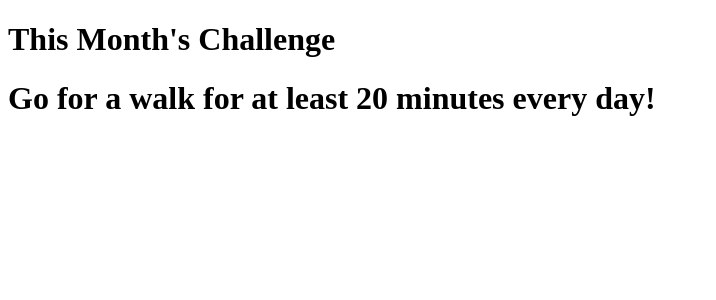
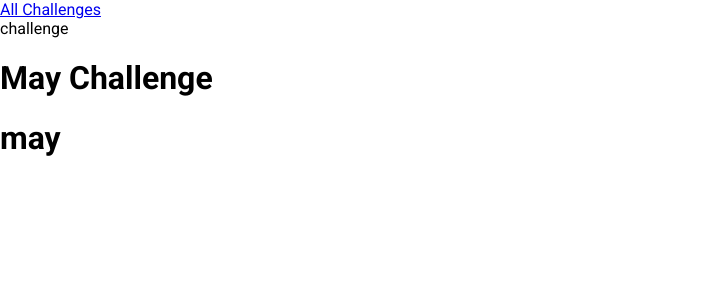
Before and after one commit to Airknstone/djangoQuick, a Django app: page /challenges/may in a window 1280 px wide. Shown: the top 300 px of the page, without its empty margins (0-716 px from the left). Run offline with Django 5.2, Linux system fonts and the light colour scheme.

Commit message:
Templates and Project Configuration end of project

```diff
--- /dev/null
+++ b/monthly_challenges/challenges/static/challenges/challenges.css
@@ -0,0 +1,3 @@
+ul{
+    list-style: none;
+}
--- a/monthly_challenges/challenges/templates/challenges/challenge.html
+++ b/monthly_challenges/challenges/templates/challenges/challenge.html
@@ -1,12 +1,16 @@
-<!DOCTYPE html>
-<html lang="en">
-  <head>
-    <meta charset="UTF-8" />
-    <meta name="viewport" content="width=device-width, initial-scale=1.0" />
-    <title>Monthly Challenge</title>
-  </head>
-  <body>
-    <h1>This Month's Challenge</h1>
-    <h1>Go for a walk for at least 20 minutes every day!</h1>
-  </body>
-</html>
+{% extends 'base.html' %}
+
+{% block page_title %}
+  {{ month_name|title }} Challenge
+{% endblock %}
+
+{% block content %}
+  {% include 'challenges/includes/header.html' with active_page='challenge' %}
+
+  <h1>{{ month_name|title }} Challenge</h1>
+  {% if text is not None %}
+    <h1>{{ text }}</h1>
+  {% else %}
+    <p>There is no month for this month</p>
+  {% endif %}
+{% endblock %}
--- /dev/null
+++ b/monthly_challenges/challenges/templates/challenges/includes/header.html
@@ -0,0 +1,7 @@
+<header>
+    <nav>
+        <a href="{% url "index" %}">All Challenges</a>
+    </nav>
+</header>
+
+{{ active_page }}
--- a/monthly_challenges/challenges/urls.py
+++ b/monthly_challenges/challenges/urls.py
@@ -6,7 +6,7 @@ from . import views
 urlpatterns = [
     # path("january", views.janurary),
     # path("february", views.february), int before str
-    path("", views.index), #triggers /challenges
+    path("", views.index, name="index"), #triggers /challenges
     path("<int:month>", views.monthly_challenge_by_number),
     path("<str:month>", views.monthly_challenge, name="month-challenge"),
 ]
--- a/monthly_challenges/challenges/views.py
+++ b/monthly_challenges/challenges/views.py
@@ -1,7 +1,6 @@
 from django.shortcuts import render
-from django.http import HttpResponse, HttpResponseNotFound, HttpResponseRedirect
+from django.http import Http404, HttpResponseNotFound, HttpResponseRedirect
 from django.urls import reverse
-
 from django.template.loader import render_to_string
 
 # Create your views here.
@@ -25,21 +24,14 @@ monthly_challenges = {
     "september": "september",
     "october": "october",
     "november": "november",
-    "december": "december",
+    "december": None,
 }
 
 
 def index(request):
-    list_items = ""
     months = list(monthly_challenges.keys())
-    for month in months:
-        capitalize_month = month.capitalize()
-        month_path = reverse("month-challenge", args=[month])
-        list_items += f'<li><a href="{month_path}">{capitalize_month}</a></li>'
 
-    response_data = f"<ul>{list_items}</ul>"
-
-    return HttpResponse(response_data)
+    return render(request, "challenges/index.html", {"months": months})
 
 
 def monthly_challenge_by_number(request, month):
@@ -60,7 +52,11 @@ def monthly_challenge_by_number(request, month):
 def monthly_challenge(request, month):
     try:
         challenge_text = monthly_challenges[month]
-        response_data = render_to_string("challenges/challenge.html")
-        return HttpResponse(response_data)
-    except:
-        return HttpResponseNotFound("<h1>404</h1>")
+        return render(
+            request,
+            "challenges/challenge.html",
+            {"text": challenge_text, "month_name": month},
+        )
+
+    except:  # pylint: disable=bare-except
+        raise Http404()
--- a/monthly_challenges/monthly_challenges/settings.py
+++ b/monthly_challenges/monthly_challenges/settings.py
@@ -57,6 +57,7 @@ TEMPLATES = [
         'BACKEND': 'django.template.backends.django.DjangoTemplates',
         'DIRS': [
             # BASE_DIR/"challenges" / "templates"
+            BASE_DIR/ "templates"
             ],
         'APP_DIRS': True,
         'OPTIONS': {
@@ -120,6 +121,10 @@ USE_TZ = True
 
 STATIC_URL = 'static/'
 
+STATICFILES_DIRS =[
+    BASE_DIR / "static"
+]
+
 # Default primary key field type
 # https://docs.djangoproject.com/en/5.0/ref/settings/#default-auto-field
 
--- /dev/null
+++ b/monthly_challenges/static/styles.css
@@ -0,0 +1,9 @@
+@import url("https://fonts.googleapis.com/css2?family=Roboto:wght@400;700&display=swap");
+
+html {
+  font-family: "Roboto", sans-serif;
+}
+
+body {
+  margin: 0;
+}
--- /dev/null
+++ b/monthly_challenges/templates/base.html
@@ -0,0 +1,18 @@
+{% load static %}
+
+<!DOCTYPE html>
+<html lang="en">
+  <head>
+    <meta charset="UTF-8" />
+    <meta name="viewport" content="width=device-width, initial-scale=1.0" />
+    <title>{% block page_title %}Fallback Text{% endblock page_title %}</title>
+    <link rel="stylesheet" href="{% static 'styles.css' %}">
+    {% block css_files %}
+
+    {% endblock css_files %}
+  </head>
+  <body>
+    {% block content %}{% endblock content %}
+
+  </body>
+</html>
```
Also changed, not shown: monthly_challenges/challenges/templates/challenges/index.html (added, +22 -0 lines), monthly_challenges/templates/404.html (added, +10 -0 lines).
